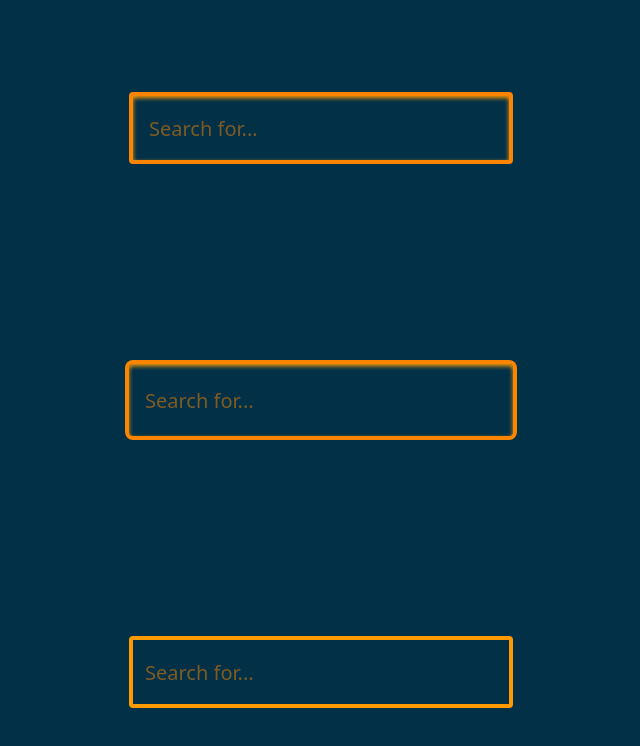
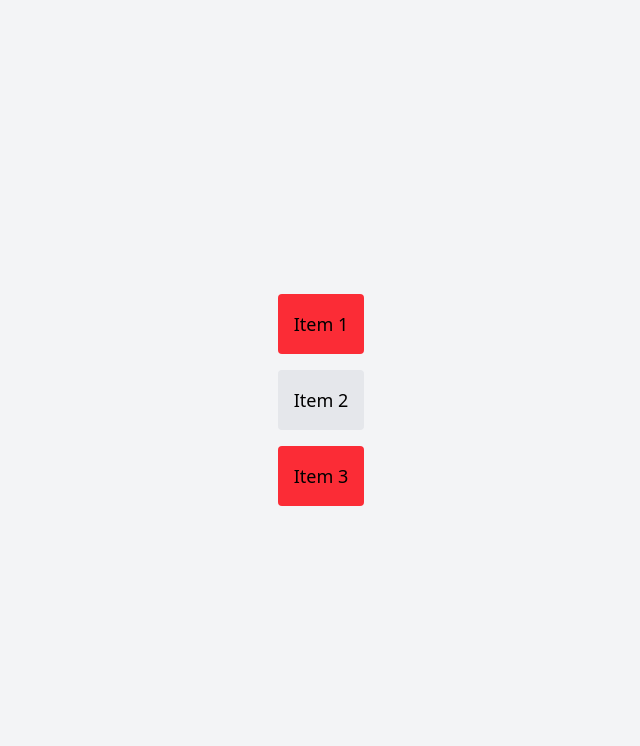
Before and after one commit to vo-design/my-tailwind-project, a React (Vite) app: page / in a window 1280 px wide. Shown: the top 746 px of the page, without its empty margins (319-959 px from the left). Built offline with nearby package versions, Linux system fonts and the light colour scheme.

Commit message:
Other new features

```diff
--- a/src/App.tsx
+++ b/src/App.tsx
@@ -1,9 +1,11 @@
 const App = () => {
     return (
-        <div className="min-h-screen grid gap-4 place-items-center bg-deepblue">
-            <input type="text" placeholder="Search for..."  className="inset-shadow-sm inset-shadow-amber-500 border-4 rounded-sm w-96 h-18 p-4 text-xl text-amber outline-none"/>
-            <input type="text" placeholder="Search for..."  className="inset-shadow-sm inset-shadow-amber-500 ring-4 rounded-sm w-96 h-18 p-4 text-xl text-amber outline-none"/>
-            <input type="text" placeholder="Search for..."  className="inset-ring-4 inset-ring-amber-500 rounded-sm w-96 h-18 p-4 text-xl text-amber outline-none"/>
+        <div className="min-h-screen flex items-center justify-center bg-gray-100">
+            <ul className="space-y-4 text-center">
+                <li className="bg-gray-200 p-4 rounded text-lg not-active:bg-red-500">Item 1</li>
+                <li className="active bg-gray-200 p-4 rounded text-lg">Item 2</li>
+                <li className="bg-gray-200 p-4 rounded text-lg not-active:bg-red-500">Item 3</li>
+            </ul>
         </div>
     )
 }
```
